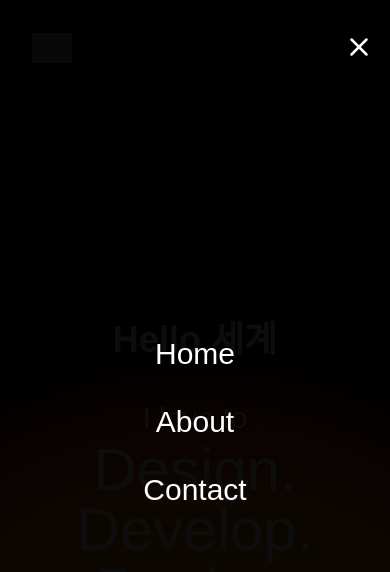
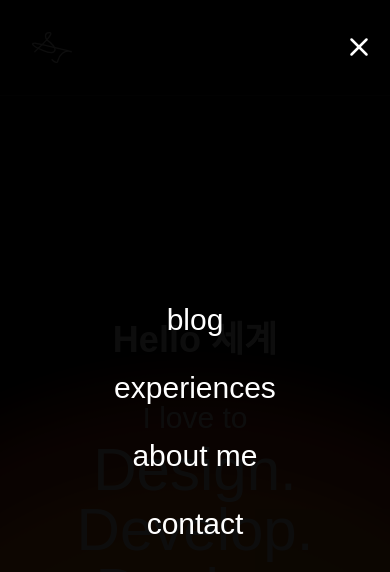
Before and after one commit to shivam-jainn/shivamja.in, a Next.js app: page / in a window 390 px wide. Both pictures are taken after a click on the button 354 px from the left and 44 px from the top of the page. Shown: the top 572 px of the page. Built offline with nearby package versions, Linux system fonts and the light colour scheme; grey boxes are pictures that could not be loaded.

Commit message:
sjlogo fixed and sidebar field populated

```diff
--- a/components/navbar/SJLogo.tsx
+++ b/components/navbar/SJLogo.tsx
@@ -1,7 +1,18 @@
+import Image from 'next/image';
+import Link from 'next/link'; // Import Link from next/link
+
 export default function SJLogo() {
   return (
     <div className="md:hidden pl-6">
-      <img src="../../assets/sjlogo.svg" className=' max-w-[40px]' />
+      <Link href="/">
+        <Image
+          src="/sjlogo.svg"
+          alt="SJ Logo"
+          width={40}
+          height={40}
+          className="max-w-[40px] cursor-pointer" // Added cursor-pointer for visual feedback
+        />
+      </Link>
     </div>
-  )
+  );
 }
--- a/components/sidebar/Sidebar.tsx
+++ b/components/sidebar/Sidebar.tsx
@@ -3,6 +3,7 @@ import { Menu, X } from 'lucide-react';
 import { useAtom } from 'jotai';
 import { sideBarAtom } from '@/atoms/sidebar';
 import { motion, AnimatePresence } from 'framer-motion';
+import Link from 'next/link'; // Import Link from next/link
 
 const menuVariants = {
   hidden: { opacity: 0, x: '100%' },
@@ -22,12 +23,9 @@ export default function Sidebar() {
   };
 
   return (
-    <div className='md:hidden relative px-4'>
+    <div className="md:hidden relative px-4">
       {/* Hamburger Button */}
-      <button
-        className={`${isOpen ? "z-9" : ""}`}
-        onClick={toggleMenu}
-      >
+      <button className={`${isOpen ? "z-9" : ""}`} onClick={toggleMenu}>
         {!isOpen && <Menu />}
       </button>
 
@@ -45,9 +43,7 @@ export default function Sidebar() {
             onClick={closeMenu} // Close menu when clicking outside
           >
             {/* Menu Container */}
-            <motion.div
-              onClick={(e) => e.stopPropagation()} // Prevent closing when clicking inside the menu
-            >
+            <motion.div onClick={(e) => e.stopPropagation()}>
               {/* Close Button */}
               <button
                 className="absolute top-8 right-4 text-white"
@@ -65,19 +61,32 @@ export default function Sidebar() {
                 className="text-white text-3xl space-y-8 text-center"
               >
                 <li>
-                  <a href="#home" onClick={closeMenu} className="hover:underline">
-                    Home
-                  </a>
+                  <Link href="/blog">
+                    <button onClick={closeMenu} className="hover:underline hover:font-bold">
+                      blog
+                    </button>
+                  </Link>
                 </li>
                 <li>
-                  <a href="#about" onClick={closeMenu} className="hover:underline">
-                    About
-                  </a>
+                  <Link href="/experiences">
+                    <button onClick={closeMenu} className="hover:underline hover:font-bold">
+                      experiences
+                    </button>
+                  </Link>
                 </li>
                 <li>
-                  <a href="#contact" onClick={closeMenu} className="hover:underline">
-                    Contact
-                  </a>
+                  <Link href="/me">
+                    <button onClick={closeMenu} className="hover:underline hover:font-bold">
+                      about me
+                    </button>
+                  </Link>
+                </li>
+                <li>
+                  <Link href="/contact">
+                    <button onClick={closeMenu} className="hover:underline hover:font-bold">
+                      contact
+                    </button>
+                  </Link>
                 </li>
               </motion.ul>
             </motion.div>
```
Also changed, not shown: public/sjlogo.svg (renamed from assets/sjlogo.svg).
